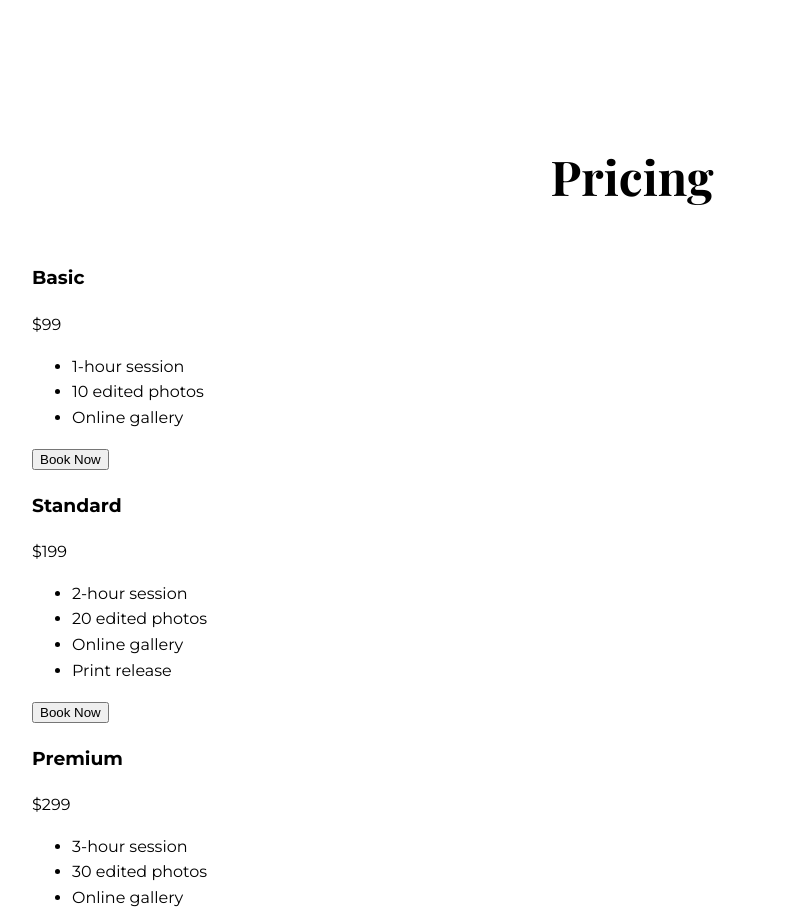
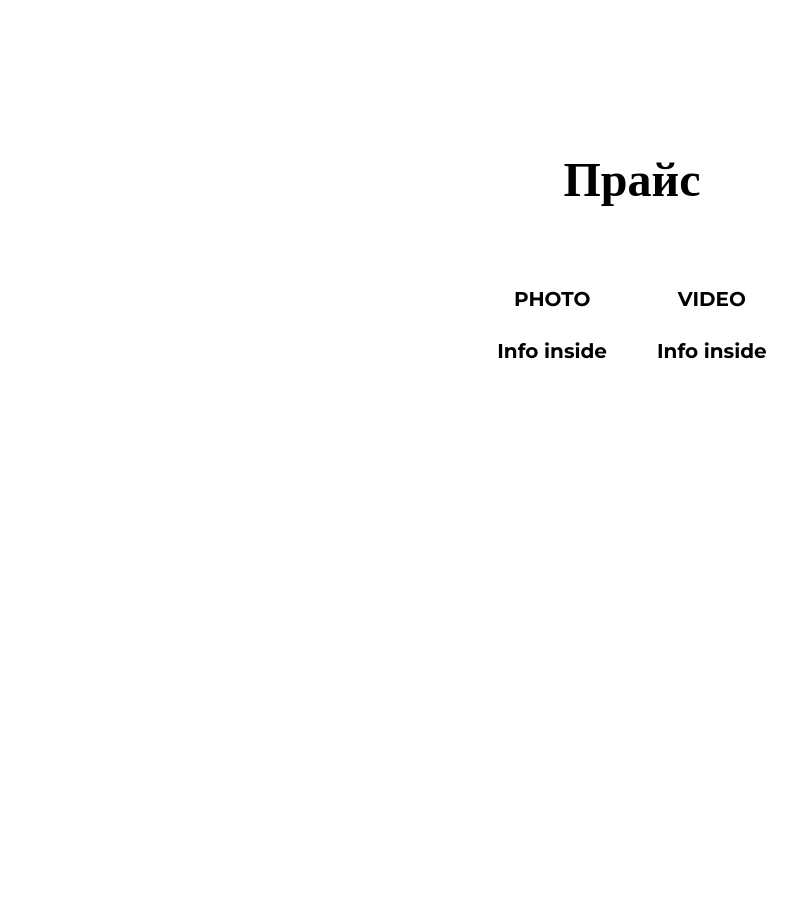
Before and after one commit to AlinaSerbenchuk/AlinaV2, a plain HTML site: page index.html in a window 1280 px wide. Shown: the part 2050-2964 px from the top of the page, without its empty margins (8-805 px from the left). After the commit the page ends 2533 px from the top, so only its background shows below. Drawn offline with nearby package versions, Linux system fonts and the light colour scheme.

Commit message:
pricing section added

```diff
--- a/index.html
+++ b/index.html
@@ -4,8 +4,8 @@
     <meta charset="UTF-8">
     <meta name="viewport" content="width=device-width, initial-scale=1.0">
     <title>Your Name - Photography Portfolio</title>
-    <link rel="stylesheet" href="styles.css">
-    <link rel="stylesheet" href="about.css"> <!-- Ensure this line is present -->
+    <link rel="stylesheet" href="main.css">
+    <link rel="stylesheet" href="pricing.css"> <!-- Ensure this line is present -->
     <link href="https://fonts.googleapis.com/css2?family=Playfair+Display:wght@400;700&family=Montserrat:wght@400;700&display=swap" rel="stylesheet">
 </head>
 <body>
@@ -73,6 +73,25 @@
         </div>
     </section>
 
+
+    <section id="pricing">
+        <h2>Прайс</h2>
+        <div class="pricing-container">
+            <div class="pricing-item">
+                <a href="photo-pricing.html">
+                    <p>PHOTO</p>
+                    <p>Info inside</p>
+                </a>
+            </div>
+            <div class="pricing-item">
+                <a href="video-pricing.html">
+                    <p>VIDEO</p>
+                    <p>Info inside</p>
+                </a>
+            </div>
+        </div>
+    </section>
+
     <!-- Photo Gallery Modal -->
     <div id="photo-gallery-modal" class="modal" style="display: none;">
         <div class="modal-content">
@@ -95,13 +114,6 @@
         </div>
     </div>
 
-    <section id="pricing">
-        <h2>Pricing</h2>
-        <div class="pricing-container">
-            <!-- Pricing cards will be added dynamically -->
-        </div>
-    </section>
-
 
 
     <script src="script.js"></script>
--- /dev/null
+++ b/pricing.css
@@ -0,0 +1,22 @@
+
+.pricing-container {
+    display: flex;
+    justify-content: center;
+    gap: 50px;
+}
+
+.pricing-item {
+    text-align: center;
+    font-size: 20px;
+    font-weight: bold;
+    transition: transform 0.3s;
+}
+
+.pricing-item a {
+    text-decoration: none;
+    color: black;
+}
+
+.pricing-item:hover {
+    transform: scale(1.05);
+}
--- a/script.js
+++ b/script.js
@@ -97,27 +97,6 @@ document.addEventListener('DOMContentLoaded', () => {
         lightbox.classList.remove('active');
     }
 
-    // Add pricing cards
-    const pricingContainer = document.querySelector('.pricing-container');
-    const pricingPlans = [
-        { name: 'Basic', price: '$99', features: ['1-hour session', '10 edited photos', 'Online gallery'] },
-        { name: 'Standard', price: '$199', features: ['2-hour session', '20 edited photos', 'Online gallery', 'Print release'] },
-        { name: 'Premium', price: '$299', features: ['3-hour session', '30 edited photos', 'Online gallery', 'Print release', '1 canvas print'] }
-    ];
-
-    pricingPlans.forEach(plan => {
-        const card = document.createElement('div');
-        card.classList.add('pricing-card');
-        card.innerHTML = `
-            <h3>${plan.name}</h3>
-            <p class="price">${plan.price}</p>
-            <ul>
-                ${plan.features.map(feature => `<li>${feature}</li>`).join('')}
-            </ul>
-            <button class="book-now">Book Now</button>
-        `;
-        pricingContainer.appendChild(card);
-    });
 
     // Typing animation for About Me section
     const aboutContent = document.querySelector('.about-content');
```
Also changed, not shown: main.css (renamed from styles.css).
